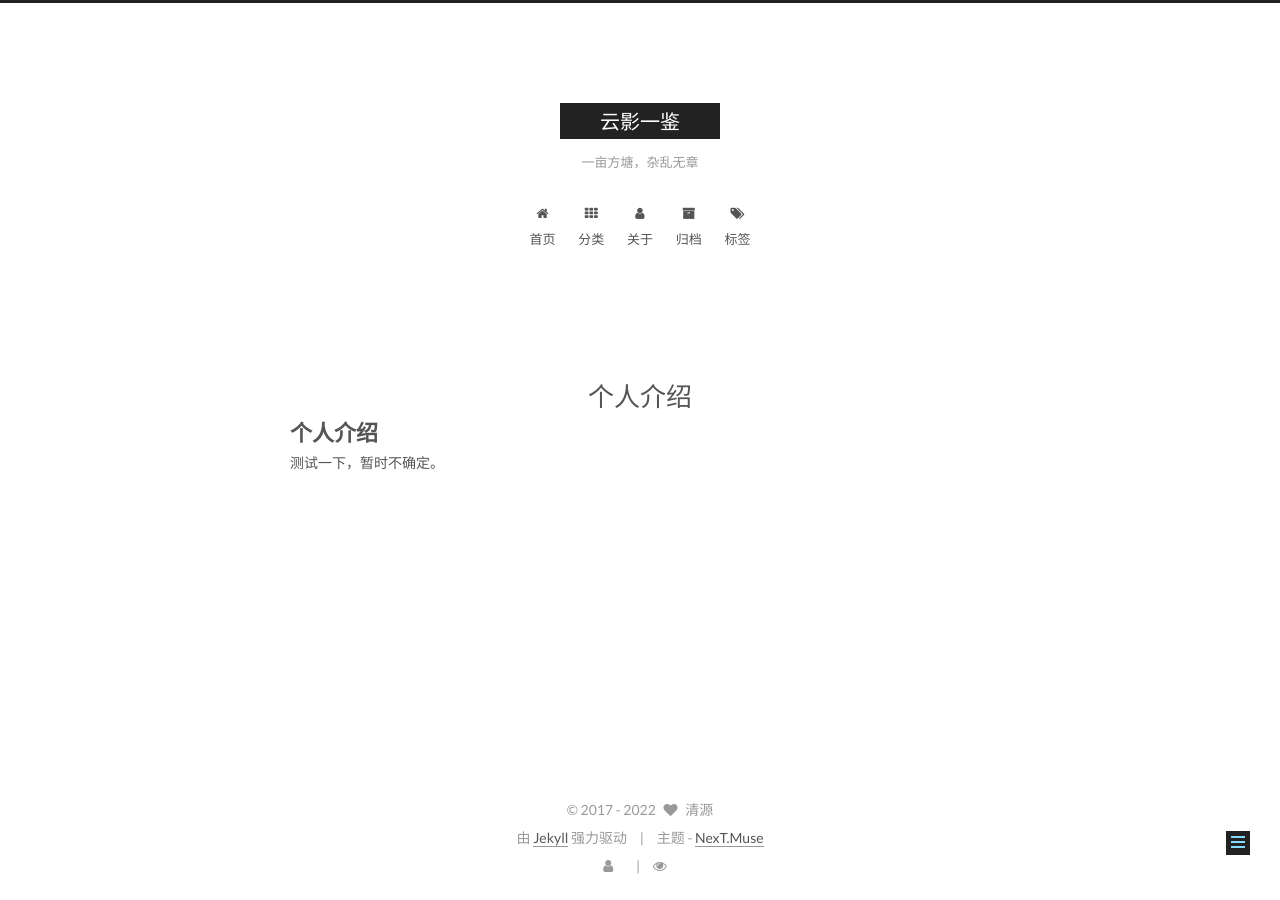
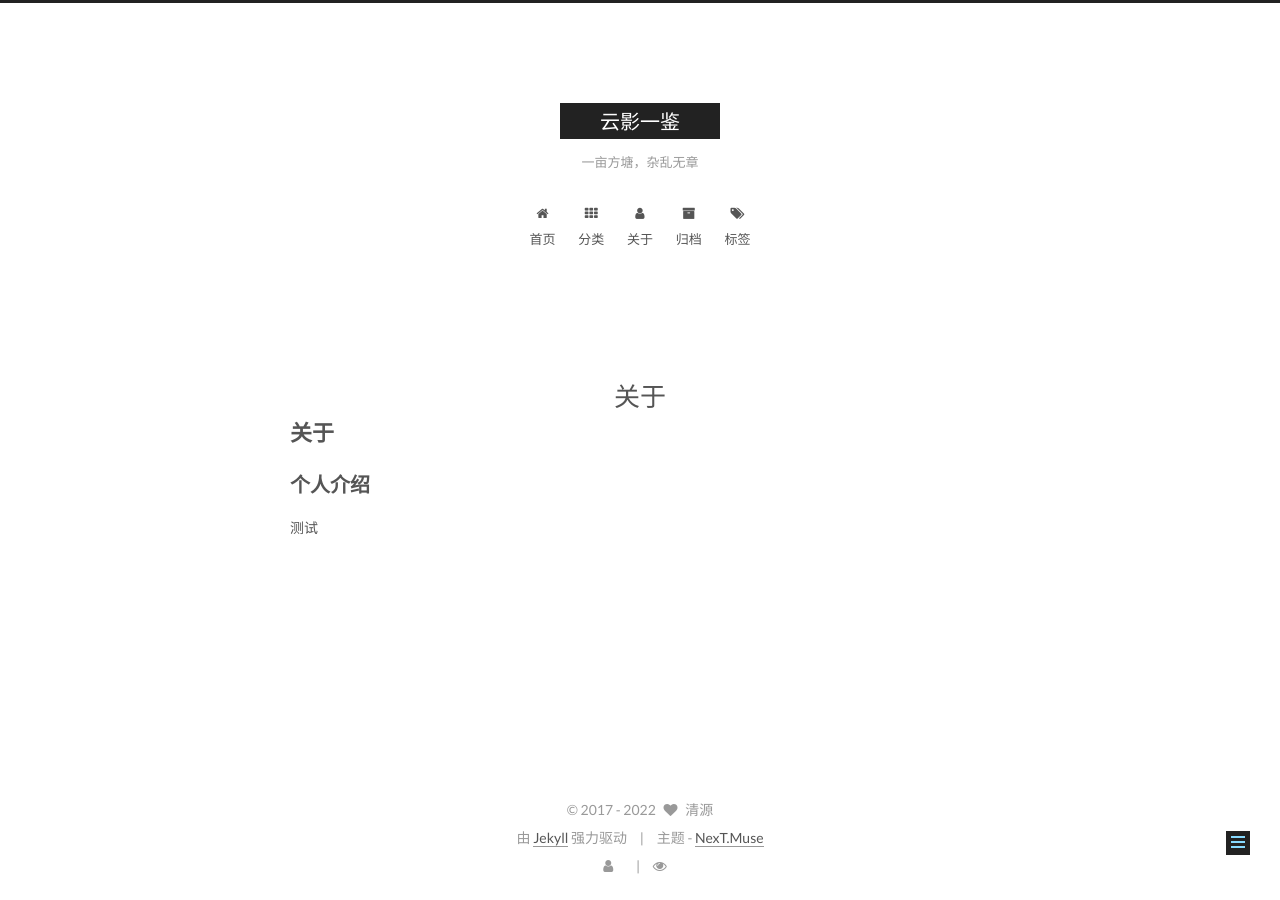
Before and after one commit to Kerwin0766/Kerwin0766.github.io, a Jekyll site: the page built from about/index.md, in a window 1280 px wide. Built offline with Jekyll 4.4.1, drawn with Linux system fonts in a browser that asks for light colours; comment, search, counter and statistics services are not loaded; our own code applies the rules of GitHub Pages for plain Markdown files.

Commit message:
Update index.md

```diff
--- a/about/index.md
+++ b/about/index.md
@@ -3,5 +3,7 @@ layout: page
 type: about
 ---
 
-# 个人介绍
-测试一下，暂时不确定。
+# 关于
+
+## 个人介绍
+测试
```
